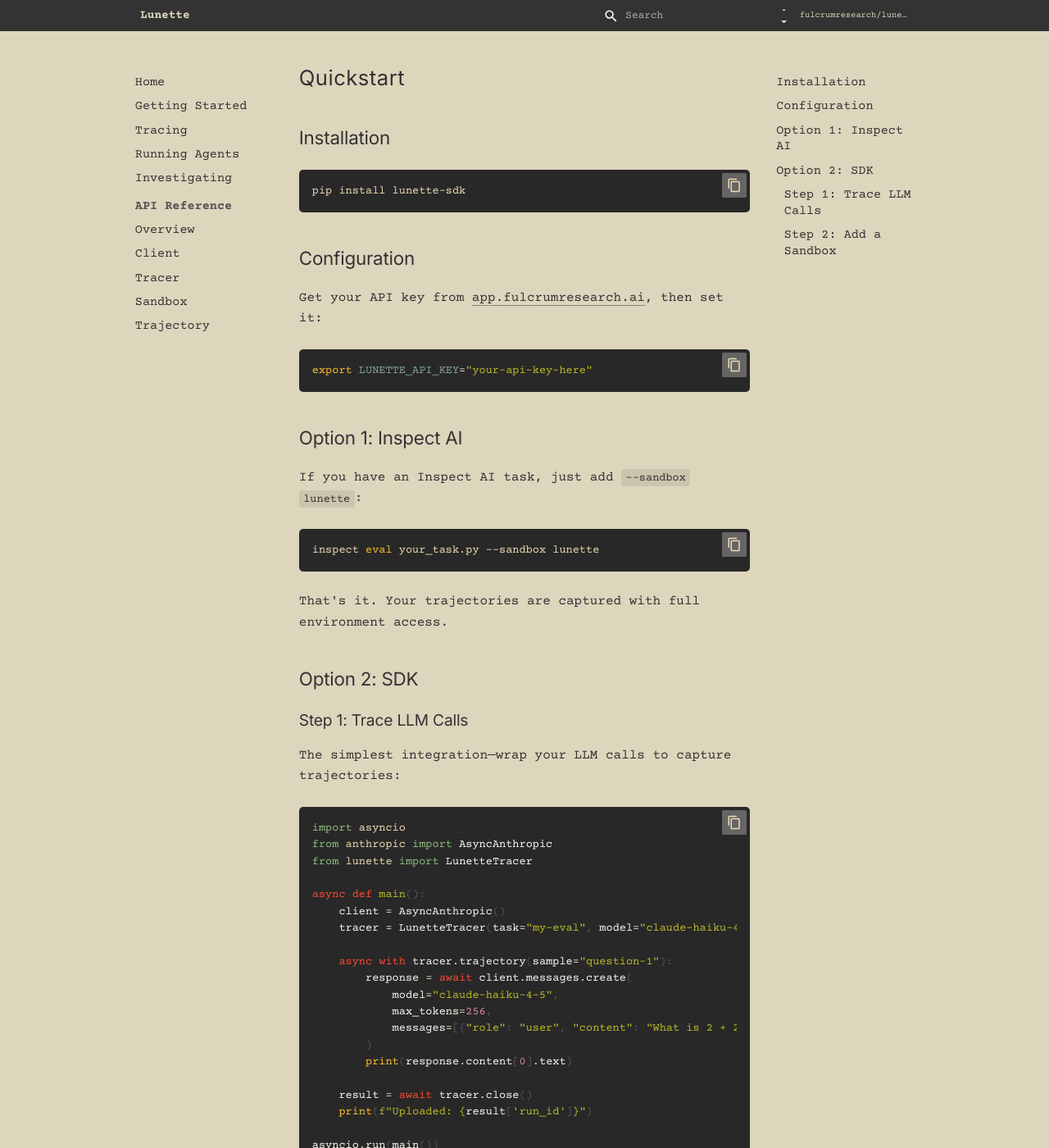
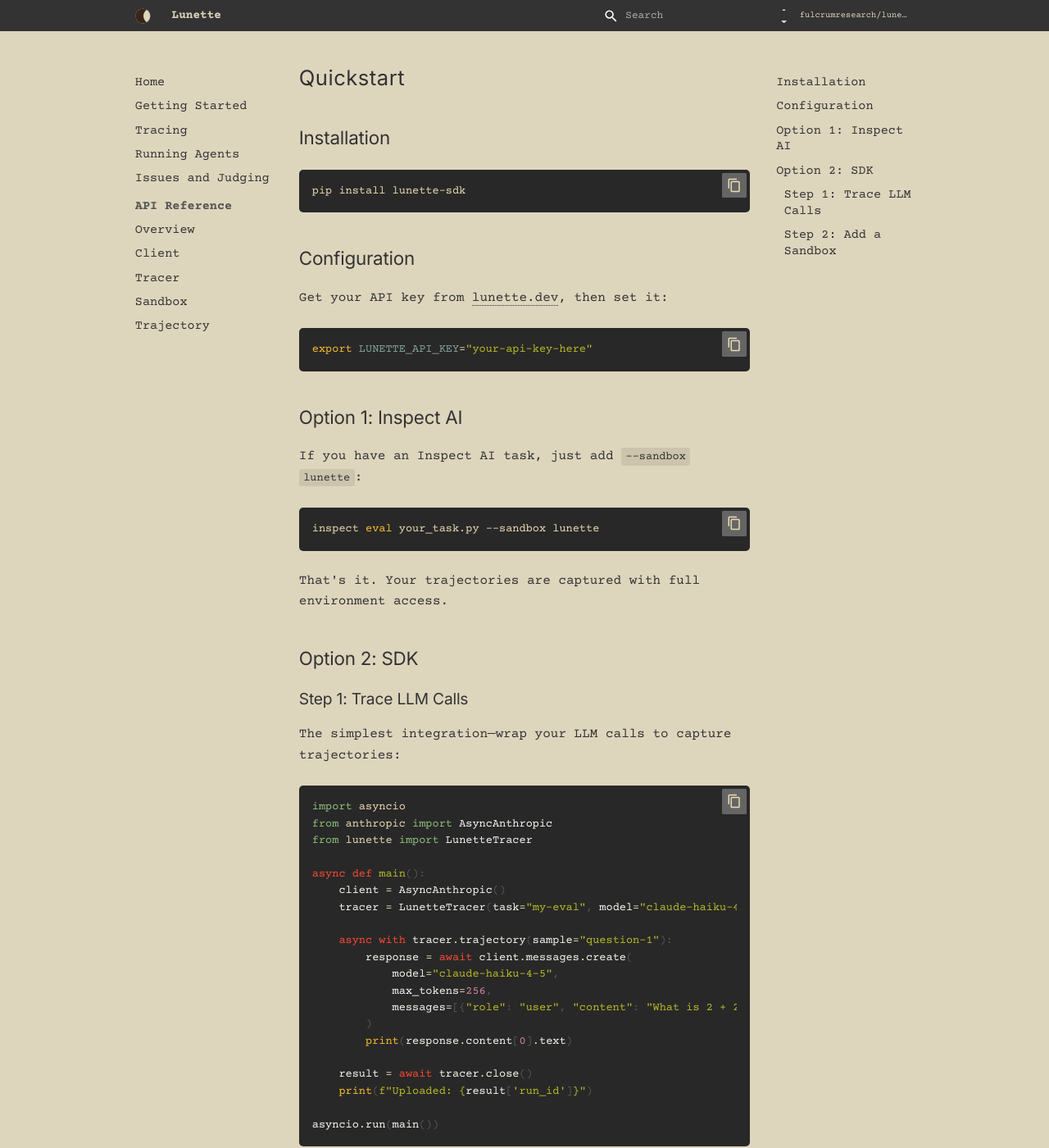
Before and after one commit to fulcrumresearch/lunette, an MkDocs documentation site: the page built from docs/quickstart.md, in a window 1280 px wide and 1400 px high. Shown: the whole window at 82% size. Built offline with MkDocs 1.6.1 and Material for MkDocs 9.7.7, drawn with Linux system fonts in a browser that asks for light colours; comment, search, counter and statistics services are not loaded; some of the changed text lies outside the part shown.

Commit message:
various doc fixes

````diff
--- a/docs/quickstart.md
+++ b/docs/quickstart.md
@@ -8,7 +8,7 @@
 
 ## Configuration
 
-Get your API key from [app.fulcrumresearch.ai](https://app.fulcrumresearch.ai), then set it:
+Get your API key from [lunette.dev](https://lunette.dev), then set it:
 
 ```bash
 export LUNETTE_API_KEY="your-api-key-here"
@@ -123,4 +123,4 @@
 
 With a sandbox, investigators can re-run commands, inspect files, and reproduce errors in the original environment.
 
-You can now view your trajectories at [app.fulcrumresearch.ai](https://app.fulcrumresearch.ai), and then start an investigation to understand your agent behavior.
+You can now view your trajectories at [lunette.dev](https://lunette.dev), and then start an investigation to understand your agent behavior.
--- a/docs/stylesheets/custom.css
+++ b/docs/stylesheets/custom.css
@@ -171,10 +171,6 @@
     display: none !important;
 }
 
-/* Hide logo icon but keep link functional */
-.md-header__button.md-logo {
-    display: none;
-}
 
 /* Make title a clickable link via JavaScript injection */
 .md-header__title {
--- a/mkdocs.yml
+++ b/mkdocs.yml
@@ -6,6 +6,8 @@
 
 theme:
   name: material
+  logo: assets/logo.svg
+  favicon: assets/logo.svg
   palette:
     scheme: default
   features:
@@ -57,10 +59,10 @@
 
 nav:
   - Home: index.md
-  - Getting Started: getting-started.md
+  - Getting Started: quickstart.md
   - Tracing: tracing.md
   - Running Agents: running-agents.md
-  - Investigating: investigating/index.md
+  - Issues and Judging: issues-and-judging.md
   - API Reference:
       - Overview: api/index.md
       - Client: api/client.md
````
Also changed, not shown: docs/index.md (+1 -1 lines), docs/investigating/index.md (+1 -1 lines), docs/assets/logo.svg.
